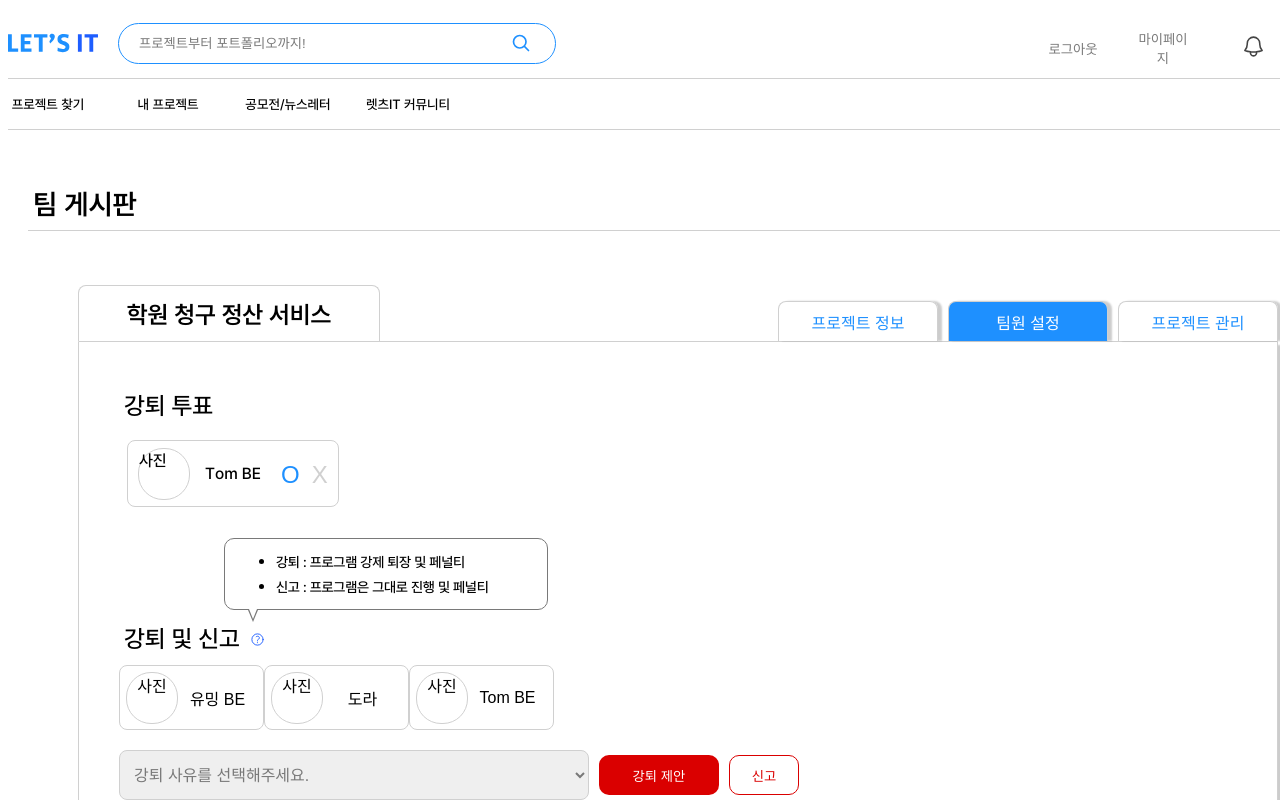
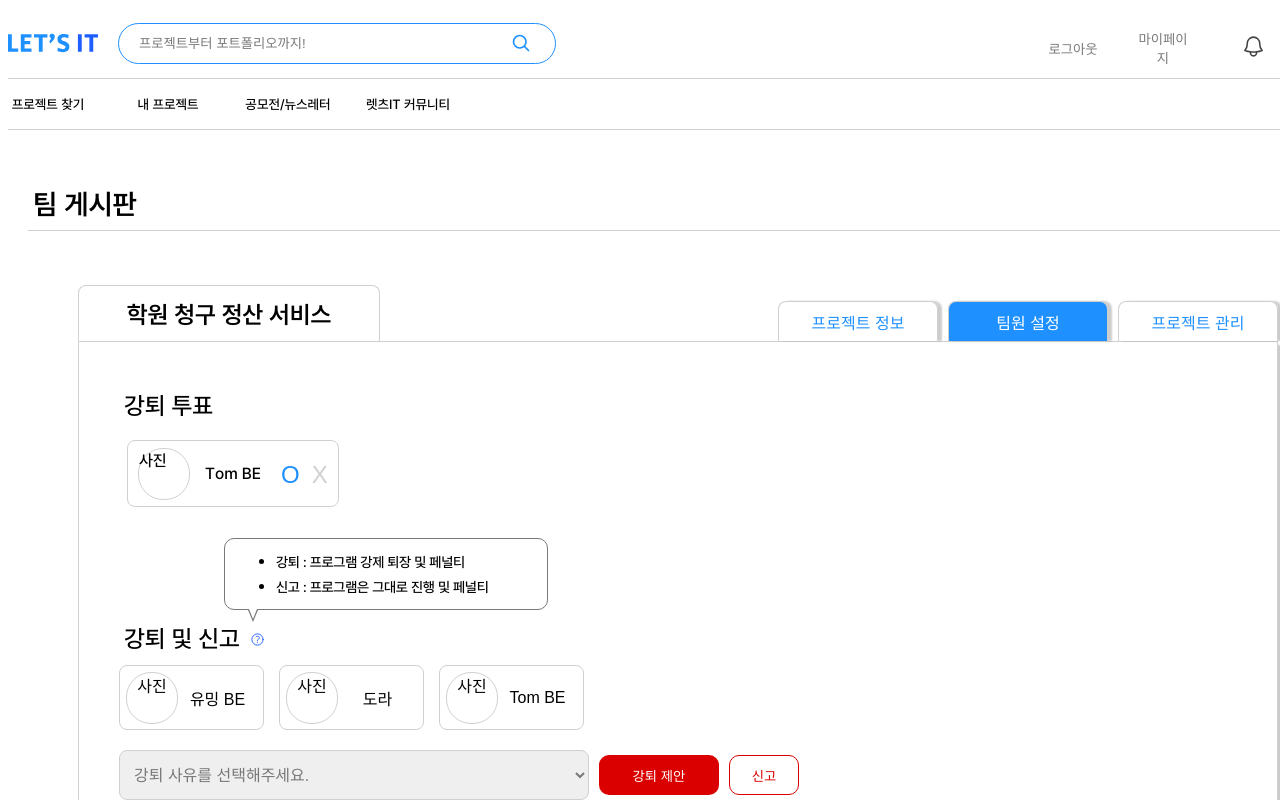
Before and after one commit to yezixx/SOLUX_LETS_IT_Frontend, a React (Vite) app: page /SetMember in a window 1280 px wide. Shown: the top 800 px of the page. Built offline with nearby package versions, Linux system fonts and the light colour scheme; the HTML template or start-up script is replaced by a standard one.

Commit message:
Design: CSS 수정 - margin, padding 대신 gap 사용 - clsssName 수정 (__container -> __item)

```diff
--- a/src/Screen/Teamboard/ProjInfo/MemberList/MemberList.jsx
+++ b/src/Screen/Teamboard/ProjInfo/MemberList/MemberList.jsx
@@ -10,7 +10,7 @@ const MemberList = () => {
 
   return (
     <div className={styles.memberList}>
-      <div className={styles.memberList__container}>
+      <div className={styles.memberList__item}>
         {members.map((member) => (
           <MemberItem key={member.id} memberName={member.name} />
         ))}
--- a/src/Screen/Teamboard/ProjInfo/MemberList/MemberList.module.css
+++ b/src/Screen/Teamboard/ProjInfo/MemberList/MemberList.module.css
@@ -2,8 +2,11 @@
   /*border: 1px solid tomato;*/
 }
 
-.memberList__container {
+.memberList__item {
   /*요소 배치*/
   display: flex;
   flex-wrap: wrap; /*요소 다음줄로 넘김*/
+  gap: 15px;
+  /*마진*/
+  margin-left: 10px;
 }
--- a/src/Screen/Teamboard/SetMember/KickReport/KickReport.jsx
+++ b/src/Screen/Teamboard/SetMember/KickReport/KickReport.jsx
@@ -38,7 +38,7 @@ const KickReport = () => {
           <QuestionMarkIcon width={"15px"} height={"15px"} />
         </div>
       </div>
-      <div className={styles.kickReport__container}>
+      <div className={styles.kickReport__item}>
         {members.map((member) => (
           <MemberItem key={member.id} memberName={member.name} />
         ))}
--- a/src/Screen/Teamboard/SetMember/KickReport/KickReport.module.css
+++ b/src/Screen/Teamboard/SetMember/KickReport/KickReport.module.css
@@ -28,11 +28,12 @@
   margin: 0 10px;
 }
 
-.kickReport__container {
+.kickReport__item {
   /*border: 1px solid cyan;*/
   /*요소 배치*/
   display: flex;
   flex-wrap: wrap; /*상위 컴포넌트 너비 초과할 경우 다음줄로 넘김*/
+  gap: 15px;
 }
 
 .kickReport__dropBoxButtonsWrap {
```
